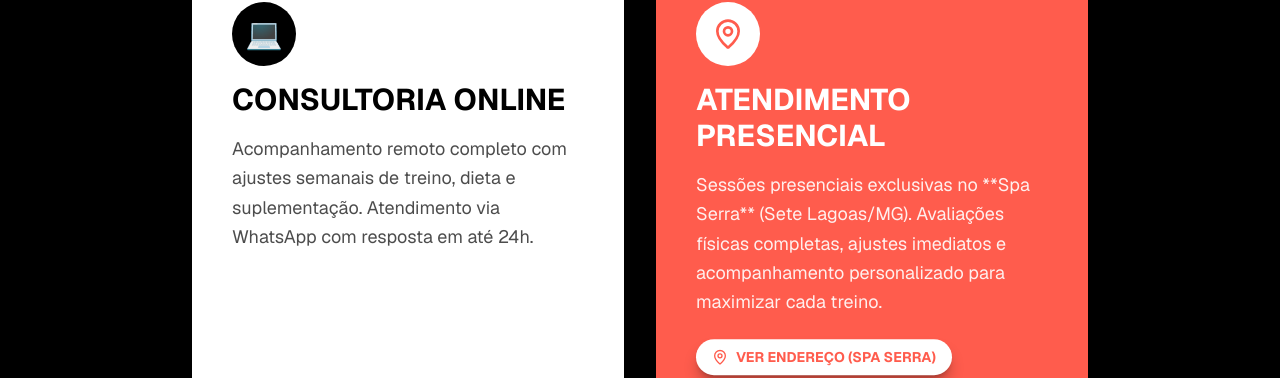
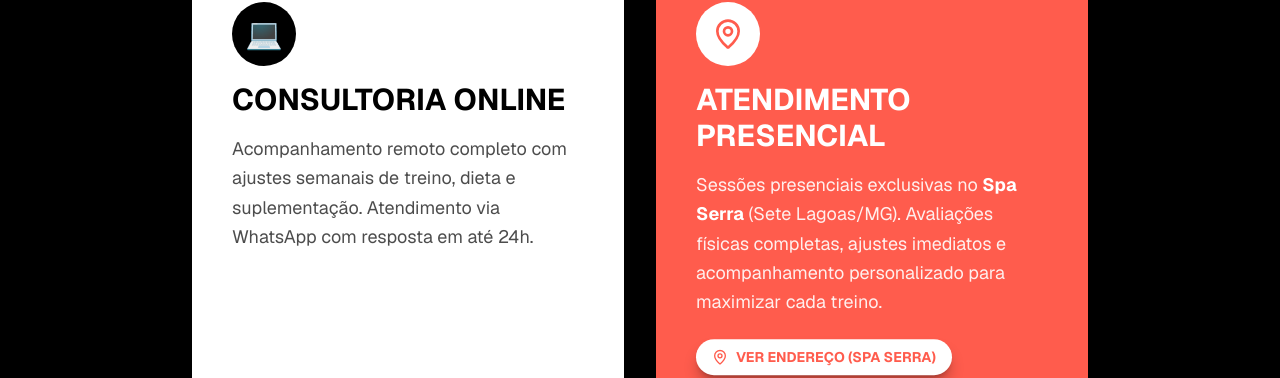
Before and after one commit to Lucax33/Client-Persoal, a Next.js app: page / in a window 1280 px wide. Shown: the part 4168-4546 px from the top of the page. Built offline with nearby package versions, Linux system fonts and the light colour scheme.

Commit message:
[dyad] Refined the copy of the 'Presencial' service card in `app/page.tsx` by removing markdown asterisks and applying a direct visual highlight (`font-bold text-white`) to the phrase "Spa Serra" for improved UI/UX. - wrote 1 file(s)

```diff
--- a/app/page.tsx
+++ b/app/page.tsx
@@ -25,7 +25,6 @@ import { useState, useEffect } from "react"
 export default function Home() {
   const [currentTestimonial, setCurrentTestimonial] = useState(0)
   const [isPopupOpen, setIsPopupOpen] = useState(false) // State for Checkout Modal
-  // REMOVIDO: [isLocationModalOpen, setIsLocationModalOpen]
   const [checkoutUrl, setCheckoutUrl] = useState("https://app.primecoaching.com.br/checkout/11285")
   const [isIframeLoading, setIsIframeLoading] = useState(true) // State for iframe loading
   const [isScrolled, setIsScrolled] = useState(false) // State for scroll visibility
@@ -374,10 +373,9 @@ export default function Home() {
               </div>
             </Card>
 
-            {/* CARD DE ATENDIMENTO PRESENCIAL REVISITADO COM BOTÃO BOUNCING */}
+            {/* CARD DE ATENDIMENTO PRESENCIAL REVISITADO COM BOTÃO BOUNCING E NOVA COPY */}
             <Card
               className="relative bg-[#FF5C4D] text-white p-6 sm:p-10 rounded-xl sm:rounded-2xl border-0 hover:scale-105 hover:shadow-2xl hover:shadow-[#FF5C4D]/50 transition-all duration-500 cursor-pointer group"
-              // Removendo o onClick para o modal
             >
               <div className="space-y-3 sm:space-y-4">
                 <div className="w-12 h-12 sm:w-16 sm:h-16 bg-white rounded-full flex items-center justify-center text-2xl sm:text-3xl hover:rotate-12 transition-transform duration-300">
@@ -385,17 +383,17 @@ export default function Home() {
                 </div>
                 <h3 className="text-2xl sm:text-3xl font-bold">ATENDIMENTO PRESENCIAL</h3>
                 <p className="text-white/90 text-sm sm:text-lg leading-relaxed">
-                  Sessões presenciais exclusivas no **Spa Serra** (Sete Lagoas/MG). Avaliações físicas completas, ajustes imediatos e acompanhamento personalizado para maximizar cada treino.
+                  Sessões presenciais exclusivas no <span className="font-bold text-white">Spa Serra</span> (Sete Lagoas/MG). Avaliações físicas completas, ajustes imediatos e acompanhamento personalizado para maximizar cada treino.
                 </p>
 
-                {/* NOVO BOTÃO BOUNCING */}
+                {/* BOTÃO BOUNCING */}
                 <div className="pt-4">
                   <a
                     href="https://maps.app.goo.gl/pSv16HNW82Fzo9yh8"
                     target="_blank"
                     rel="noopener noreferrer"
                     className="inline-flex items-center justify-center gap-2 bg-white text-[#FF5C4D] font-bold px-4 py-2 rounded-full text-xs sm:text-sm shadow-lg shadow-black/30 transition-all hover:scale-[1.05] animate-bounce"
-                    onClick={(e) => e.stopPropagation()} // Evita que o clique no botão ative o clique do card (se houver)
+                    onClick={(e) => e.stopPropagation()}
                   >
                     <MapPin className="h-4 w-4" />
                     VER ENDEREÇO (SPA SERRA)
@@ -743,7 +741,6 @@ export default function Home() {
           </div>
         </div>
       )}
-      {/* O NOVO MODAL DE LOCALIZAÇÃO FOI REMOVIDO DAQUI */}
     </div>
   )
 }
```
